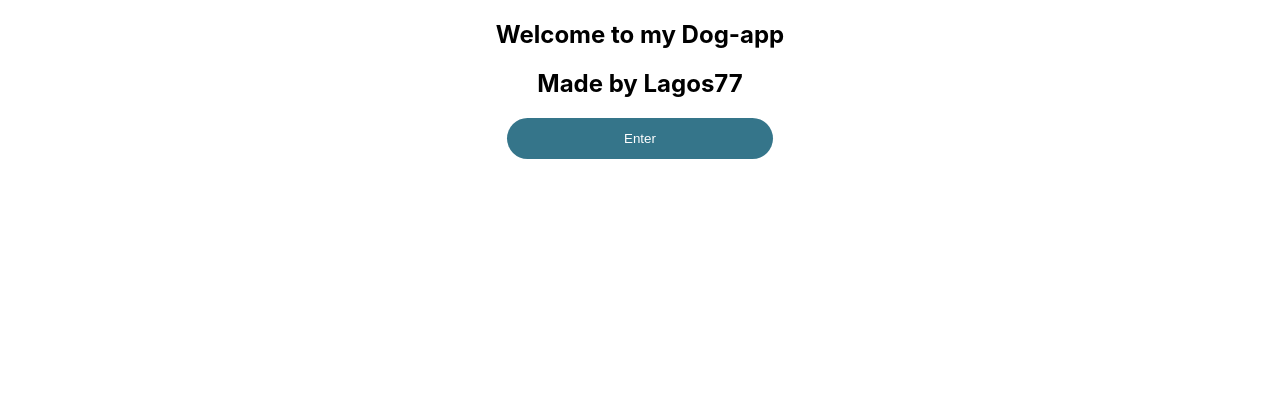
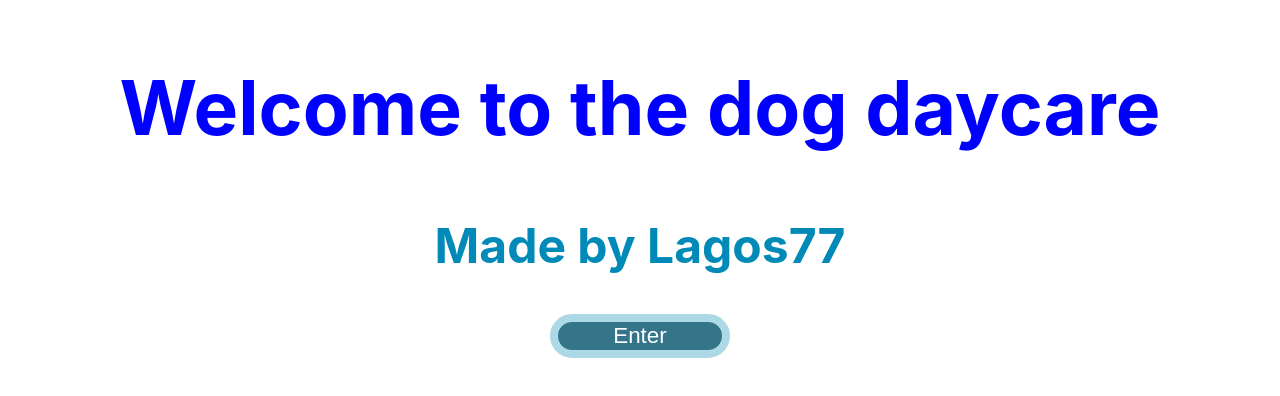
Before and after one commit to Lagos77/Dogs_Daycare_Api, a React (Create React App) app: page / in a window 1280 px wide. Shown: the top 396 px of the page. Built offline with nearby package versions, Linux system fonts and the light colour scheme; no server answers.

Commit message:
css completed

```diff
--- a/src/App.css
+++ b/src/App.css
@@ -1,27 +1,3 @@
 .App {
   text-align: center;
 }
-
-.selectInfo {
-  display: flex;
-  padding:  1em;
-  background-color: rgb(198, 227, 236);
-}
-
-img {
-  width: 50%;
-  height: 20%;
-  object-fit: cover;
-}
-
-button {
-  padding: 1em;
-  border: lightblue;
-  color: white;
-  background-color: rgb(20, 89, 238);
-  border-radius: 800em;
-}
-
-.dogSpec {
-  display: grid;
-}
--- a/src/components/Info.jsx
+++ b/src/components/Info.jsx
@@ -1,6 +1,7 @@
 import React from "react";
 import { Link } from "react-router-dom";
-import '../App.css';
+import '../css components/Info.css';
+
 
 const Info = ({dogs}) => {
 
@@ -10,10 +11,15 @@ const Info = ({dogs}) => {
 
         dogList.push(
             <div key={dog.chipNumber}>
-                <div className="selectInfo">
+                <div className="card-container">
+                    <div className="image-container">
                         <img src={dog.img} alt=""/>
-                        <div className="dogSpec">
-                            <p>Name : {dog.name}</p>
+                    </div>
+                        <div className="card-content">
+                             <div className="dog-name">
+                                <h3>{dog.name}</h3>
+                            </div>
+                            <div className="dog-info">
                                 <p>Age : {dog.age}</p>
                                 <p>Sex : {dog.sex}</p>
                                 <p>Breed : {dog.breed}</p>
@@ -21,20 +27,26 @@ const Info = ({dogs}) => {
                                 <p>Dog is {dog.present ? "present" : "not present"}</p>
                             </div>
                         </div>
-                    <div className="dogSelected" key={dog.chipNumber}>
+
+                        <div className="btn" key={dog.chipNumber}>
                             <Link to={`/register/${dog.chipNumber}`}>
-                            <button className="ownerinfo">See owner information</button>
+                                 <button>
+                                    <a>
+                                      See owner information
+                                    </a>
+                                 </button>
                             </Link>
                         </div>
-                <br />
+                </div>
+
             </div>
         );
     });
 
     return (
         <div>
-            <div>
-                <h1>Info</h1>
+            <h1 className="info-title">Registered dogs at daycare</h1>
+            <div className="content">
                 {dogList}
             </div>
         </div>
--- a/src/components/Register.jsx
+++ b/src/components/Register.jsx
@@ -1,5 +1,6 @@
 import React from "react";
 import { Link, useParams } from "react-router-dom";
+import '../css components/Register.css'
 
 const Register = ({dogs}) => {
 
@@ -16,17 +17,24 @@ const Register = ({dogs}) => {
 
 
     return (
-        <div>
-           <h1>Register</h1>
-            <h2>Registered owners and dogs are showed here!</h2>
-             <div className="ownerInfo">
-                 <p>Owner name : {selectedDog.owner.name} </p>
-                 <p>Owner lastname : {selectedDog.owner.lastName}</p>
-                 <p>Contact : {selectedDog.owner.phoneNumber}</p>
+        <div className="owner-content">
+           <h1>Owner information for dog {selectedDog.name}</h1>
+            <h2>Info</h2>
+             <div className="owner-info">
+                 <p className="owner-name">Name : {selectedDog.owner.name} </p>
+                 <p className="owner-lastname">Lastname : {selectedDog.owner.lastName}</p>
+                 <p className="owner-contact">Contact : {selectedDog.owner.phoneNumber}</p>
+                 <div className="owner-btn">
+                    <Link to="/dogs">
+                         <button>
+                             <a>
+                             Navigate back to dogs
+                             </a>
+                          </button>
+                     </Link>
+                 </div>
              </div>
-            <Link to="/dogs">
-            <button className="navButton">Navigate back to dogs</button>
-            </Link>
+
         </div>
     )
 
--- a/src/components/Welcome.jsx
+++ b/src/components/Welcome.jsx
@@ -7,8 +7,8 @@ const Welcome = () => {
     return (
         <div>
             <section>
-             <h1>Welcome to my Dog-app</h1>
-             <h2>Made by Lagos77</h2>
+             <h1 className="primary">Welcome to the dog daycare</h1>
+             <h2 className="Secondly">Made by Lagos77</h2>
              <Link to="/dogs">
              <button className="enterButton">Enter</button>
              </Link>
--- /dev/null
+++ b/src/css components/Info.css
@@ -0,0 +1,85 @@
+body{
+    display: flex;
+    flex-direction: column;
+    justify-content: center;
+    align-items: center;
+}
+.content{
+    max-width: 100%;
+    display: grid;
+    grid-template-columns: repeat(6, 1fr);
+    gap: 1em;
+    margin-top: 1em;
+    margin-bottom: 1em;
+}
+
+
+.card-container{
+    /*display: inline-block;*/
+    float: left;
+
+
+    width: 300px;
+    overflow: hidden;
+    box-shadow:0px 0px 15px -5px;
+    transition: 0.3s;
+    animation: ease-in;
+
+}
+
+.card-container:hover{
+    transform: scale(1.0);
+    box-shadow:0px 0px 15px 0px;
+}
+
+
+.image-container img{
+    overflow: hidden;
+    height: 200px;
+
+}
+
+.card-content{
+    margin: 1rem;
+    margin-top: 0.2rem;
+}
+
+h3, p{
+    margin: 0;
+    padding: 0;
+}
+
+.dog-name{
+    margin-bottom: 0.5rem;
+}
+
+.btn{
+  display: flex;
+  justify-content: center;
+}
+
+.btn button {
+    padding: 00.5rem;
+    background-color: white;
+    border: none;
+    transition: 0.2s;
+    margin-bottom: 0.5rem;
+    border-radius: 3px;
+}
+
+.btn button:hover{
+    background: rgba(27, 156, 252, 0.1);
+    transform: scale(1.13);
+}
+
+a{
+    text-transform: uppercase;
+    color: #1b9cfc;
+    text-decoration: none;
+    font-weight: bold;
+}
+
+.info-title{
+    color: rgb(74, 170, 202);
+    font-size: 3em;
+}
--- /dev/null
+++ b/src/css components/Register.css
@@ -0,0 +1,65 @@
+.owner-content{
+   display: flex;
+   flex-direction: column;
+   align-items: center;
+}
+
+h1 {
+    color: rgb(43, 178, 223);
+    font-size: 3em;
+}
+
+h2 {
+    font-size: 3em;
+    color: rgb(1, 138, 184);
+}
+
+.owner-info{
+
+    padding: 1.5em;
+    overflow: hidden;
+    box-shadow:0px 0px 15px -5px;
+
+}
+
+.owner-name{
+    font-size: 2em;
+    font-weight: bold;
+}
+
+.owner-lastname{
+    font-size: 2em;
+    font-weight: bold;
+    margin-top: 0.5em;
+}
+
+.owner-contact{
+    font-size: 2em;
+    font-weight: bold;
+    margin-top: 0.5em;
+}
+
+.owner-btn{
+    display: flex;
+    justify-content: center;
+    margin-top: 1em;
+}
+
+.owner-btn button{
+    padding: 00.5rem;
+    background-color: white;
+    border: none;
+    transition: 0.2s;
+    margin-bottom: 0.5rem;
+    border-radius: 3px;
+}
+
+.owner-btn button:hover{
+    background: rgba(27, 156, 252, 0.1);
+    transform: scale(1.12);
+}
+
+/* p {
+    font-size: 2em;
+    font-weight: bold;
+} */
--- a/src/css components/Welcome.css
+++ b/src/css components/Welcome.css
@@ -1,7 +1,28 @@
+.primary  {
+    color: blue;
+    font-size: 75px;
+}
+
 .enterButton {
-    width: 20em;
-    border: lightblue;
+    width: 8em;
+    border: 8px solid lightblue;
     background: rgb(53, 117, 138);
     color: white;
-    border-radius: 90em;
+    border-radius: 70em;
+    font-size: 1.4em;
+    margin: auto;
+
+    align-items: center;
+    justify-content: center;
 }
+
+.enterButton:hover{
+    opacity: 0.5;
+    transition-duration: 0.5s;
+    transform: scale(0.95);
+}
+
+body {
+    height: 100%;
+    width: 100%;
+}
```
Lines whose indentation alone changed are shown as unchanged.
